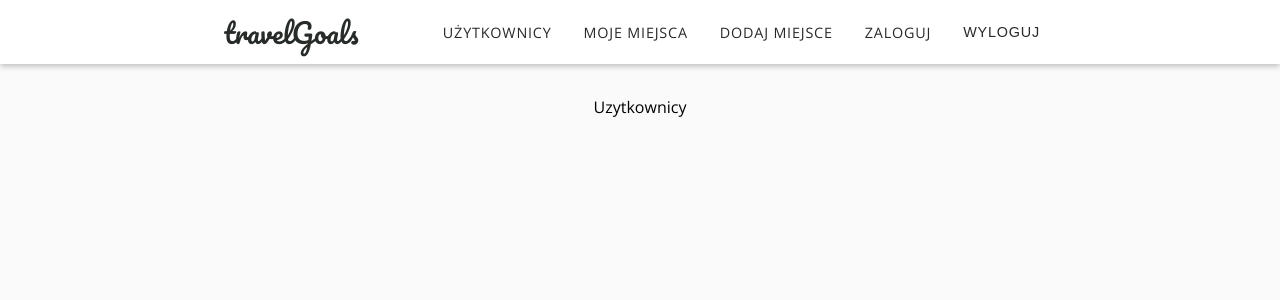
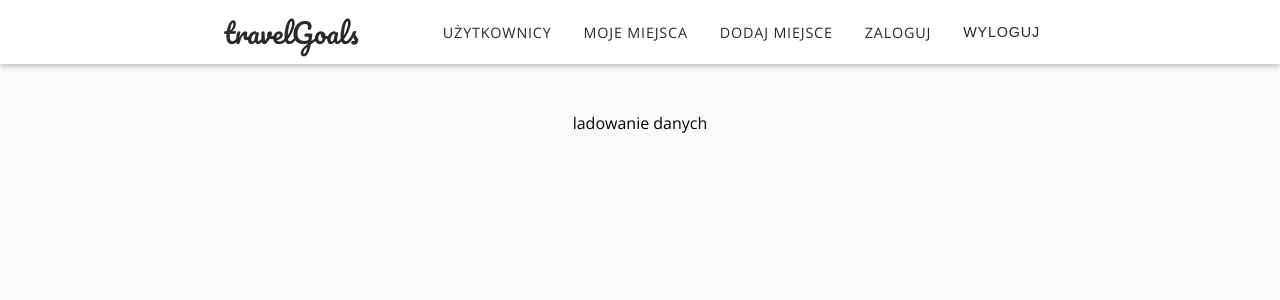
Before and after one commit to tranquilopablo/travel-goals, a React (Vite) app: page / in a window 1280 px wide. Shown: the top 300 px of the page. Built offline with nearby package versions, Linux system fonts and the light colour scheme.

Commit message:
adding some state and related to it conditional rendering in Users comp.

```diff
--- a/src/pages/Users.jsx
+++ b/src/pages/Users.jsx
@@ -1,5 +1,4 @@
-import React from 'react';
-
+import { useEffect, useState } from 'react';
 
 const USERS = [
   {
@@ -16,9 +15,30 @@ import React from 'react';
   },
 ];
 
+const Users = () => {
+  const [error, setError] = useState(false);
+  const [isLoading, setIsLoading] = useState(true);
+  const [loadedUsers, setLoadedUsers] = useState();
 
-const Users = () => {
-  return <div>Uzytkownicy</div>;
+  useEffect(() => {
+    // here later adding function that fetches data
+    const fetchUsers = () => {
+      return setLoadedUsers(USERS);
+    };
+
+    fetchUsers();
+  }, []);
+
+  return (
+    <>
+      {isLoading && (
+        <div className="center">
+          <p>ladowanie danych</p>
+        </div>
+      )}
+      {!isLoading && loadedUsers && <p>zaladowano uzytkownikow</p>}
+    </>
+  );
 };
 
 export default Users;
```
Lines whose indentation alone changed are shown as unchanged.
